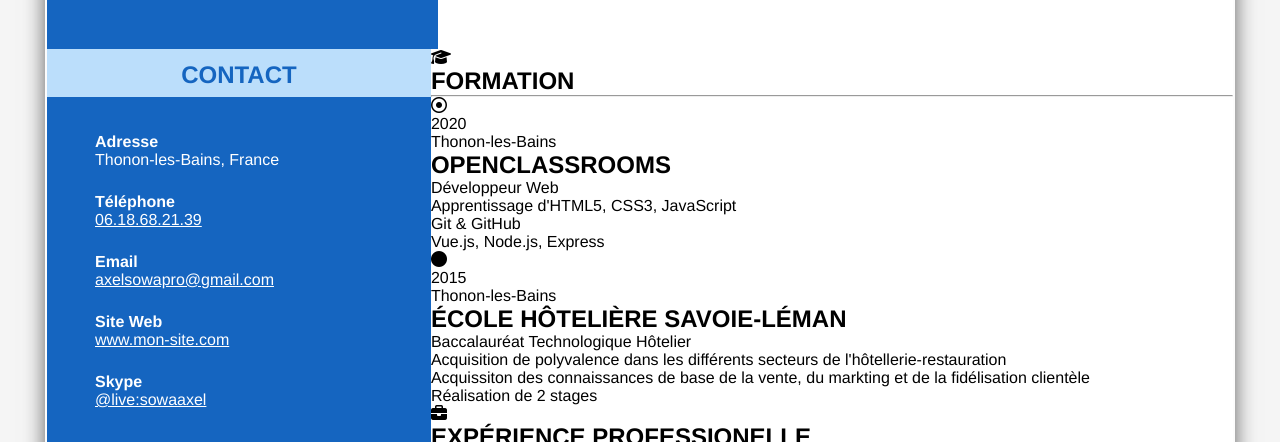
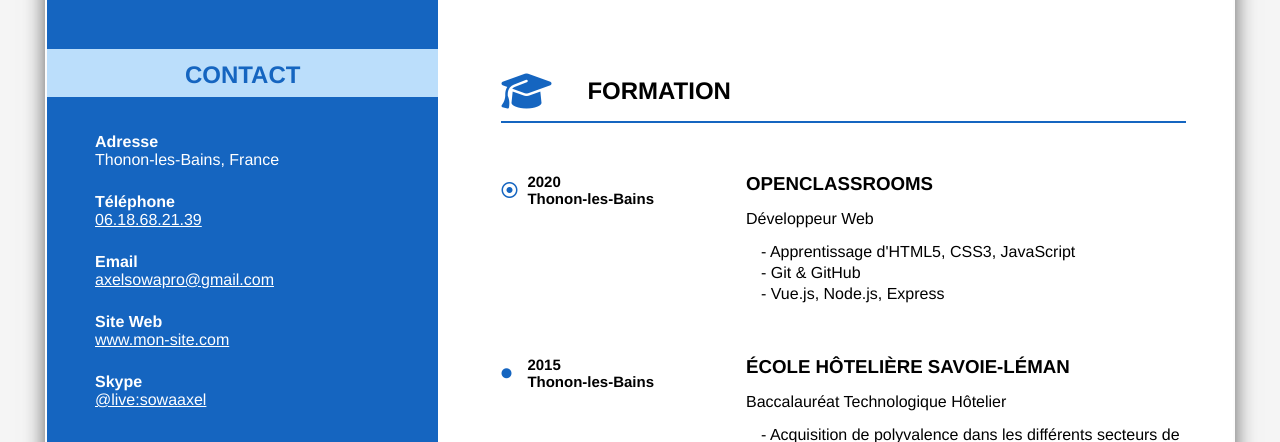
Before and after one commit to a-sowa/OCR-P2, a plain HTML site: page index.html in a window 1280 px wide. Shown: the part 306-748 px from the top of the page. Drawn offline with Linux system fonts and the light colour scheme.

Commit message:
Add CSS Main

```diff
--- a/style.css
+++ b/style.css
@@ -158,3 +158,101 @@ address li {
 .fa-utensils {
     padding: 15px 17px 15px 18px;
 }
+
+/*--------- -MAIN ----------*/
+
+main {
+    width: 67%;
+    padding: 0 47px 25px 63px;
+}
+
+.main_titles {
+    display: flex;
+    flex-direction: row;
+    align-items: center;
+    padding: 22px 0 10px 0;
+    font-size: 20px;
+}
+
+.main_titles i {
+    font-size: 40px;
+    color: #1565C0;
+    margin-right: 36px;
+}
+
+main hr {
+    height: 2px;
+    background-color: #1565C0;
+    border: none;
+    margin-bottom: 50px;
+}
+
+article i {
+    font-size: 10px;
+    color: #1565C0;
+    margin-right: 16px;
+}
+
+.far {
+    font-size: 16px;
+    margin-right: 10px;
+}
+
+.articles {
+    display: flex;
+    flex-flow: row wrap;
+    justify-content: space-between;
+    align-items: flex-start;
+    margin-bottom: 50px;
+}
+
+.dotsndates {
+    display: flex;
+    flex-direction: row;
+    align-items: center;
+    margin-bottom: 20px;
+}
+
+.dates p {
+    font-weight: bold;
+    width: 150px;
+    font-size: 15px;
+}
+
+.article-content {
+    display: flex;
+    flex-direction: column;
+    width: 440px;
+}
+
+.article-content h3 {
+    font-size: 1.17rem;
+}
+
+.article-content p {
+    padding: 15px 0;
+}
+
+main li {
+    padding-left: 15px;
+    margin-bottom: 3px;
+    font-weight: 300;
+}
+
+main li:before {
+   content: '- ';
+}
+
+.recommandations {
+    display: flex;
+    justify-content: space-between;
+    margin-bottom: 50px;
+}
+
+.recommandations_name {
+    font-weight: 500;
+}
+
+.phone_numbers {
+    font-weight: 300;
+}
```
